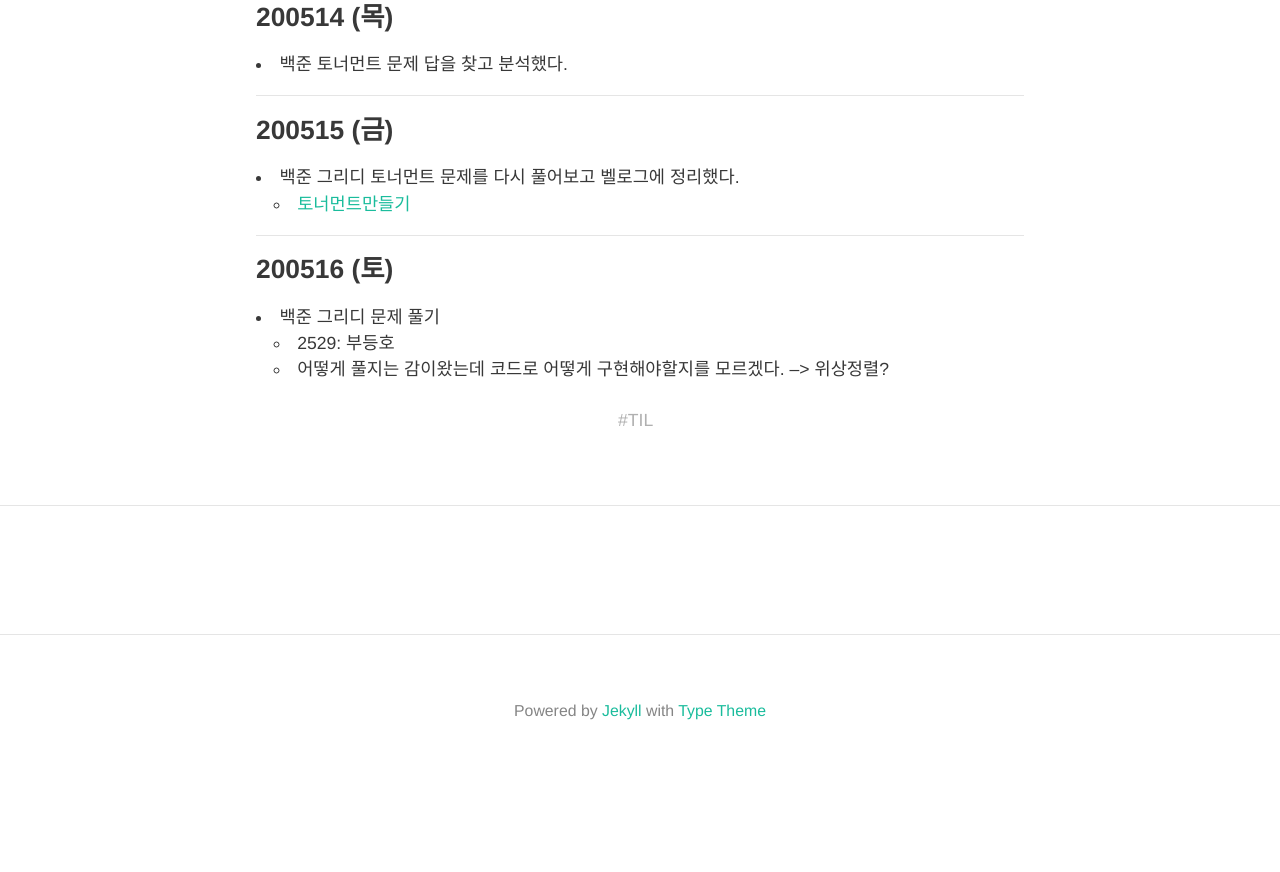
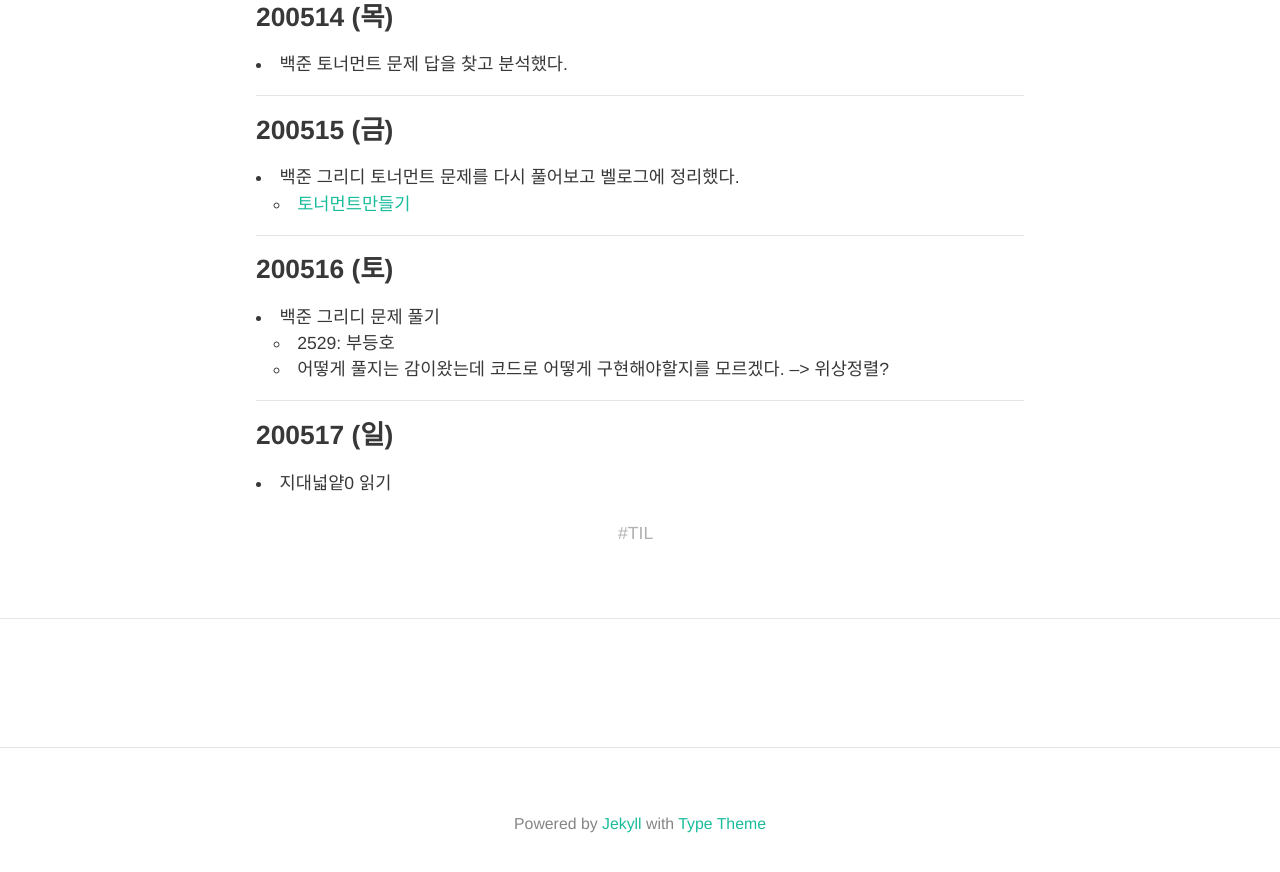
Before and after one commit to HyunlangBan/hyunlangban.github.io, a Jekyll site: the page built from _posts/TIL/2020-05-11-week-til.md, in a window 1280 px wide and 900 px high, scrolled down 879 px. Shown: the top 872 px of the window. Built offline with Jekyll 4.4.1, drawn with Linux system fonts in a browser that asks for light colours; nearby versions of some CDN libraries; some web fonts are replaced; comment, search, counter and statistics services are not loaded; before the commit the page ends 1666 px from its top, so only the background shows below that.

Commit message:
Add 200517 TIL

```diff
--- a/_posts/TIL/2020-05-11-week-til.md
+++ b/_posts/TIL/2020-05-11-week-til.md
@@ -40,3 +40,8 @@ title: 200511-200517 TIL
 - 백준 그리디 문제 풀기
   - 2529: 부등호
   - 어떻게 풀지는 감이왔는데 코드로 어떻게 구현해야할지를 모르겠다. --> 위상정렬?
+
+---
+
+### 200517 (일)
+- 지대넓얕0 읽기
```
